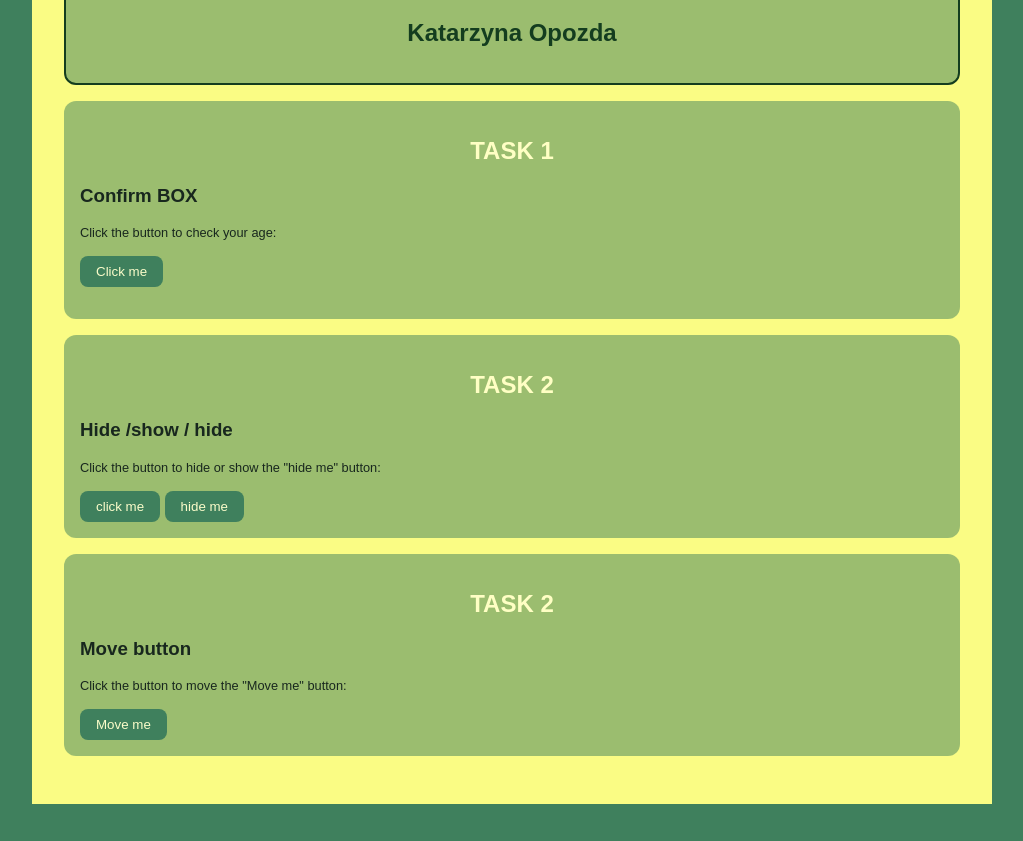
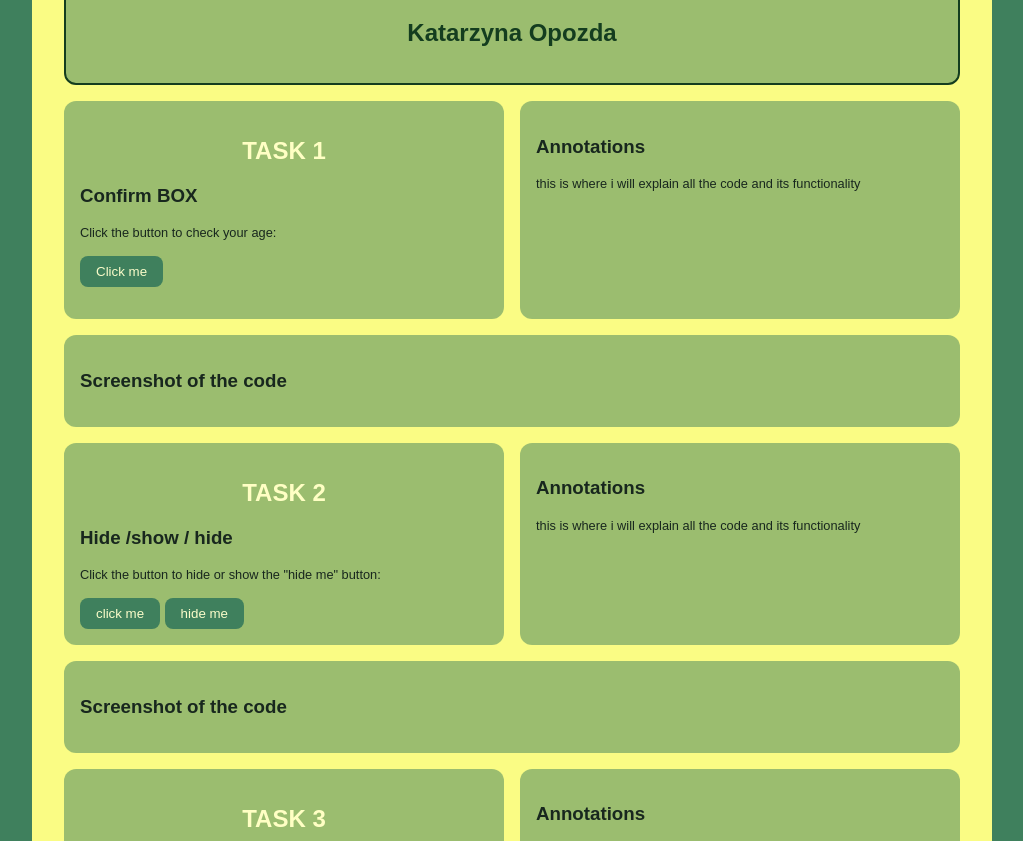
Before and after one commit to Quaczoreq/B2W-JS-assigment, a plain HTML site: page index.html in a window 1280 px wide. Shown: the part 111-952 px from the top of the page, without its empty margins (128-1151 px from the left). Before the commit the page ends 915 px from the top, so only its background shows below. Drawn offline with Linux system fonts and the light colour scheme.

Commit message:
Update assignment card layout
Co-authored-by: Copilot <223556219+Copilot@users.noreply.github.com>

```diff
--- a/assets/CSS/global.css
+++ b/assets/CSS/global.css
@@ -20,6 +20,28 @@ div {
     border-radius: 12px;
 
 }
+
+.task-section {
+    display: grid;
+    grid-template-columns: repeat(2, minmax(0, 1fr));
+    gap: 1rem;
+    margin-bottom: 1rem;
+}
+
+.task-section > div {
+    margin-bottom: 0;
+}
+
+.full-width-card {
+    grid-column: 1 / -1;
+}
+
+@media (max-width: 600px) {
+    .task-section {
+        grid-template-columns: 1fr;
+    }
+}
+
 button {
     padding: 0.5rem 1rem;
     background-color: #3f805d;
--- a/assets/JS/Task1.js
+++ b/assets/JS/Task1.js
@@ -1,7 +1,7 @@
 function Age() {
     let age = prompt("What is your age?");
     if (age>=18) {
-        document.getElementById("demo").innerHTML = "You can purchase the tickets.";
+        document.getElementById("demo").innerHTML = "You can purchase the tickets to the concert AC/DC.";
     } else {
         document.getElementById("demo").innerHTML = "You are Not an adult: you can not go to the concert";
     }
--- a/index.html
+++ b/index.html
@@ -13,7 +13,7 @@
         <h2 style="color:#143d1f; text-align:center;">Katarzyna Opozda</h2>
     </div>
 <!-- task 1 section Confirm BOX -->
-<section>
+<section class="task-section">
         <div>
             <h2 style="color:#ffffc4; text-align:center;">TASK 1</h2>
             <h3>Confirm BOX</h3>
@@ -21,10 +21,17 @@
                     <button onclick="Age()">Click me</button>
                     <p id="demo"></p>
         </div>
+        <div>
+            <h3>Annotations</h3>
+            <p>this is where i will explain all the code and its functionality</p>
+        </div>
+        <div class="full-width-card">
+            <h3>Screenshot of the code</h3>
+        </div>
 </section>
 
 <!-- task 2 section Hide/show/hide button  -->
-<section>
+<section class="task-section">
         <div>
             <h2 style="color:#ffffc4; text-align:center;">TASK 2</h2>
             <h3>Hide /show / hide </h3>
@@ -32,11 +39,18 @@
                     <button onclick="hide()">click me</button>
                     <button id="hideme" onclick="hide()">hide me </button>
         </div>
+        <div>
+            <h3>Annotations</h3>
+            <p>this is where i will explain all the code and its functionality</p>
+        </div>
+        <div class="full-width-card">
+            <h3>Screenshot of the code</h3>
+        </div>
 </section>
 
-<section>
+<section class="task-section">
         <div>
-            <h2 style="color:#ffffc4; text-align:center;">TASK 2</h2>
+            <h2 style="color:#ffffc4; text-align:center;">TASK 3</h2>
             <h3>Move button</h3>
                 <p>Click the button to move the "Move me" button:</p>
                     <button id="moveme" onclick="move()">Move me</button>
@@ -45,6 +59,13 @@
 } else {
     button.style.left = "100px";
 }-->
+        </div>
+        <div>
+            <h3>Annotations</h3>
+            <p>this is where i will explain all the code and its functionality</p>
+        </div>
+        <div class="full-width-card">
+            <h3>Screenshot of the code</h3>
         </div>
 </section>
 
```
